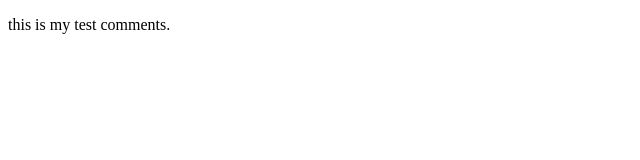
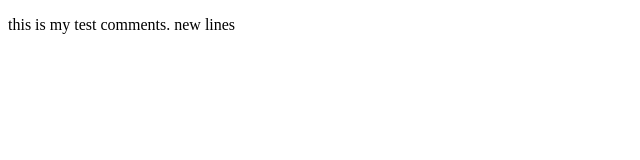
Before and after one commit to rahul011185/My-repo, a plain HTML site: page index.html in a window 1280 px wide. Shown: the full height of the page, 0-640 px from the left. Drawn offline with Linux system fonts and the light colour scheme.

Commit message:
feature file

```diff
--- a/index.html
+++ b/index.html
@@ -7,7 +7,7 @@
 </head>
 <body>
     <p>
-        this is my test comments.
+        this is my test comments. new lines
     </p>
 
 </body>
```
